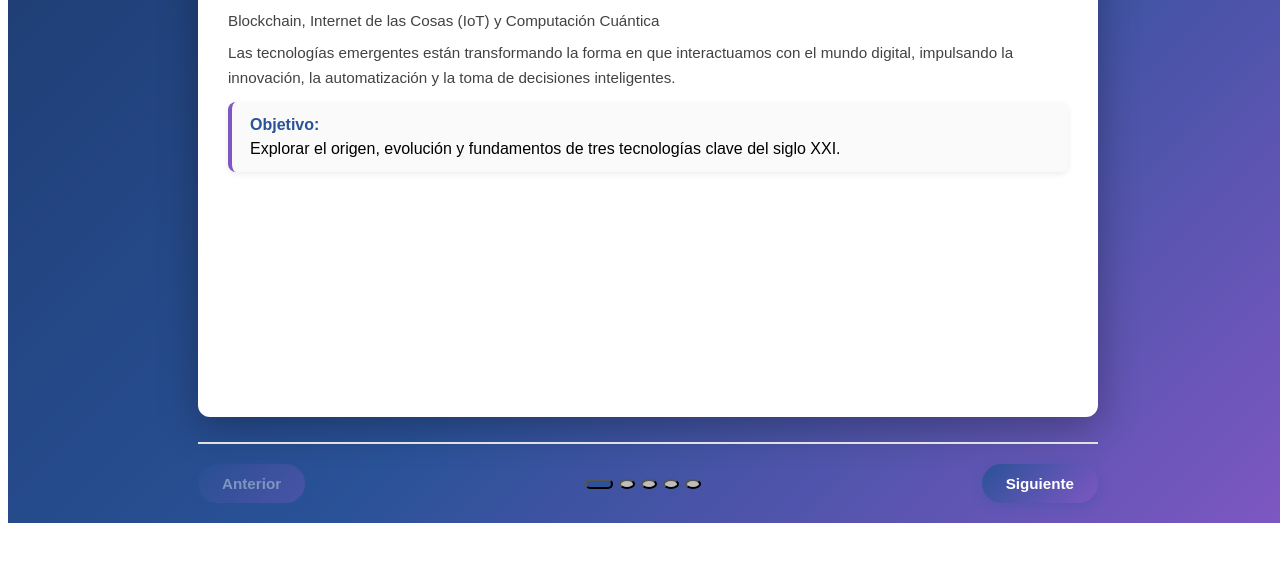
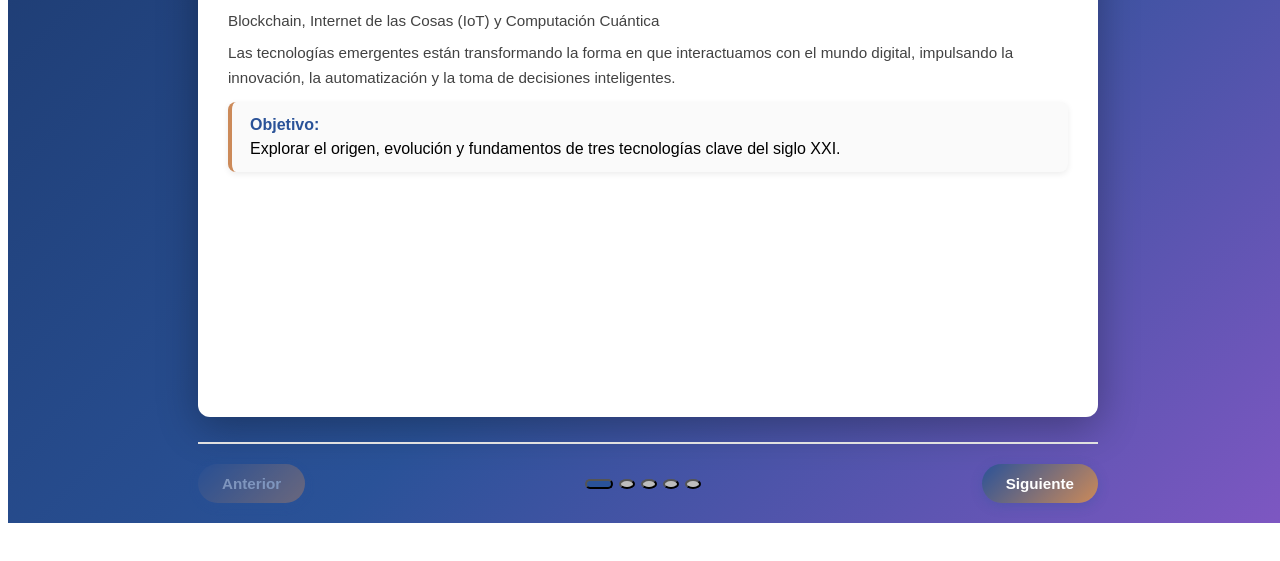
Before and after one commit to andrydark0/Fundamentos-de-las-Tecnolog-as-Emergentes, a plain HTML site: page index.html in a window 1280 px wide. Shown: the part 121-682 px from the top of the page. Drawn offline with Linux system fonts and the light colour scheme.

Commit message:
index.html

```diff
--- a/index.html
+++ b/index.html
@@ -80,7 +80,7 @@ p {
   padding: 14px 18px;
   margin: 12px 0;
   border-radius: 8px;
-  border-left: 4px solid #7e57c2;
+  border-left: 4px solid #CC8A59;
   box-shadow: 0 2px 6px rgba(0,0,0,0.08);
 }
 
@@ -99,7 +99,7 @@ p {
 }
 
 .comparison-card {
-  background: linear-gradient(135deg, #e8eaf6 0%, #f3e5f5 100%);
+  background: linear-gradient(135deg, #e8eaf6 0%, #CC8A59 100%);
   padding: 18px;
   border-radius: 10px;
   border-top: 3px solid #2a5298;
@@ -118,7 +118,7 @@ p {
 }
 
 .nav-btn {
-  background: linear-gradient(135deg, #2a5298 0%, #7e57c2 100%);
+  background: linear-gradient(135deg, #2a5298 0%, #CC8A59 100%);
   color: white;
   border: none;
   padding: 11px 24px;
```
